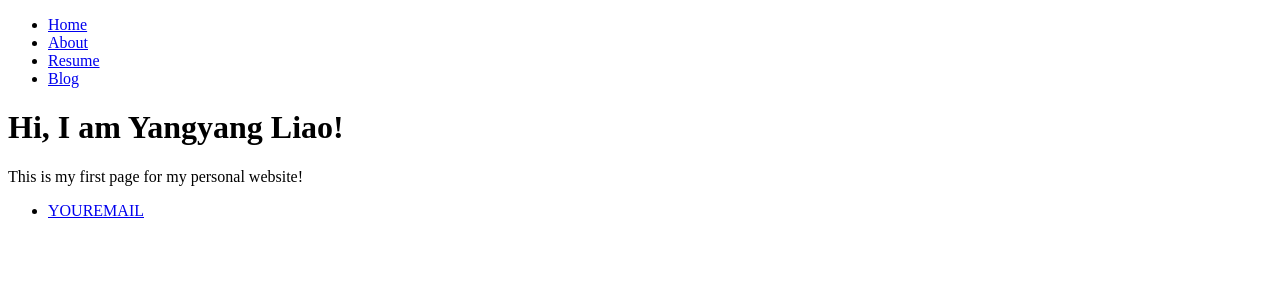
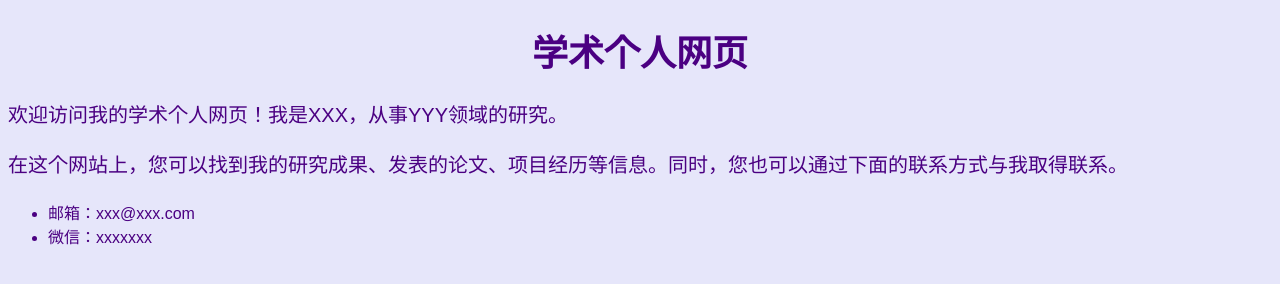
Before and after one commit to SunnyLiao09/yangyang97.github.io, a plain HTML site: page index.html in a window 1280 px wide. Drawn offline with Linux system fonts and the light colour scheme.

Commit message:
Update index.html

```diff
--- a/index.html
+++ b/index.html
@@ -1,28 +1,33 @@
 <!DOCTYPE html>
 <html>
   <head>
-   <title>Yangyang Liao Portfolio</title>
-   <link rel="stylesheet" href="css/styles.css">
+    <title>学术个人网页</title>
+    <style>
+      body {
+        background-color: #e6e6fa; /* 淡紫色背景 */
+        color: #4b0082; /* 深紫色字体 */
+        font-family: Arial, sans-serif;
+      }
+      h1 {
+        font-size: 36px;
+        text-align: center;
+      }
+      p {
+        font-size: 20px;
+        line-height: 1.5;
+      }
+    </style>
   </head>
   <body>
-   <nav>
+    <h1>学术个人网页</h1>
+    <p>欢迎访问我的学术个人网页！我是XXX，从事YYY领域的研究。</p>
+    <p>在这个网站上，您可以找到我的研究成果、发表的论文、项目经历等信息。同时，您也可以通过下面的联系方式与我取得联系。</p>
     <ul>
-       <li><a href=”/”>Home</a></li>
-       <li><a href=”/about”>About</a></li>
-       <li><a href=”/resume”>Resume</a></li>
-       <li><a href=”/blog”>Blog</a></li>
+      <li>邮箱：xxx@xxx.com</li>
+      <li>微信：xxxxxxx</li>
     </ul>
-   </nav>
-   <div class=”container”>
-     <div class=”blurb”>
-       <h1>Hi, I am Yangyang Liao!</h1>
-       <p>This is my first page for my personal website!</a></p>
-     </div>
-   </div>
-   <footer>
-   <ul>
-     <li><a href=”mailto:YOUREMAIL”>YOUREMAIL</a></li>
-   </ul>
-   </footer>
+    <script>
+      // 在这里可以添加 JavaScript 代码
+    </script>
   </body>
 </html>
```
Lines whose indentation alone changed are shown as unchanged.
